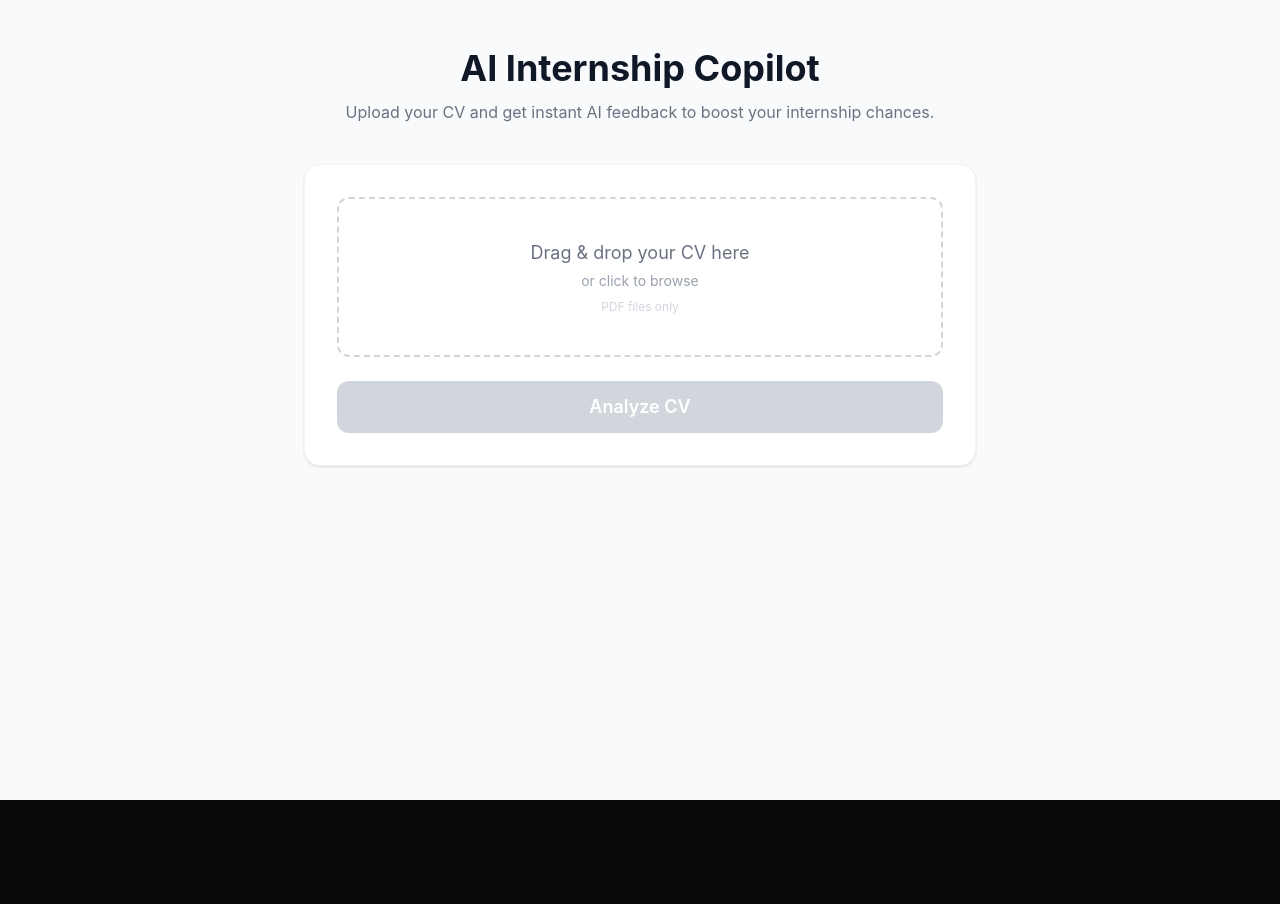
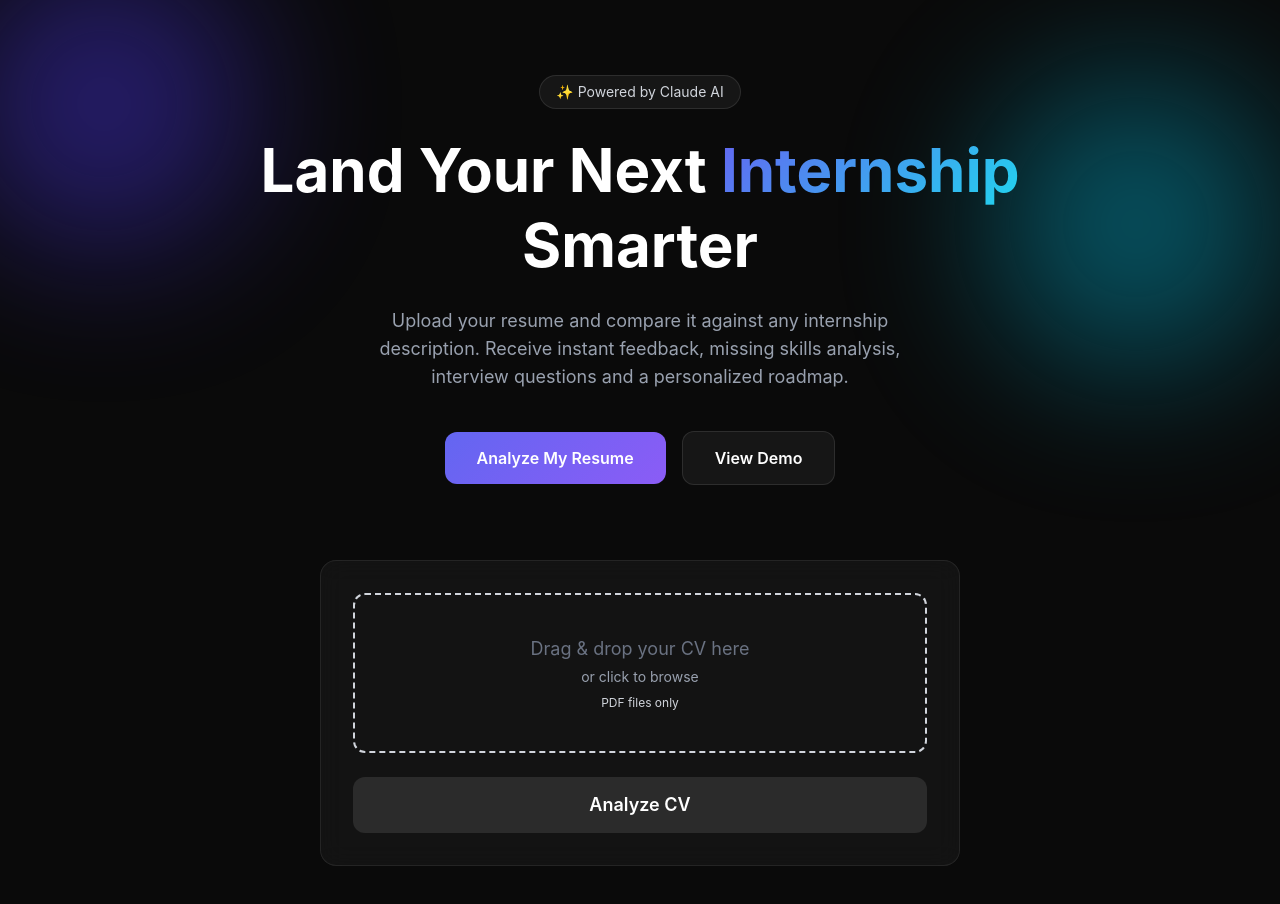
Before and after one commit to OusmaneSanokho/ai-internship-copilot, a Next.js app: page / in a window 1280 px wide. Shown: the top 904 px of the page. Before the commit the page ends 800 px from the top, so only its background shows below. Built offline with nearby package versions, Linux system fonts and the light colour scheme.

Commit message:
Step 2 redesign - Hero section and dark page layout

```diff
--- a/app/page.tsx
+++ b/app/page.tsx
@@ -1,14 +1,20 @@
 'use client'
 
-import { useState } from 'react'
+import { useRef, useState } from 'react'
 import UploadZone from '@/components/UploadZone'
 import ResultsPanel from '@/components/ResultsPanel'
+import Hero from '@/components/Hero'
 
 export default function Home() {
   const [file, setFile] = useState<File | null>(null)
   const [analysis, setAnalysis] = useState<string | null>(null)
   const [loading, setLoading] = useState(false)
   const [error, setError] = useState<string | null>(null)
+  const uploadRef = useRef<HTMLDivElement>(null)
+
+  function scrollToUpload() {
+    uploadRef.current?.scrollIntoView({ behavior: 'smooth' })
+  }
 
   async function handleAnalyze() {
     if (!file) return
@@ -43,28 +49,20 @@ export default function Home() {
   }
 
   return (
-    <main className="min-h-screen bg-gray-50 py-12 px-4">
-      <div className="mx-auto max-w-2xl">
+    <main className="min-h-screen bg-[var(--background)]">
+      <Hero onGetStarted={scrollToUpload} />
 
-        <div className="mb-10 text-center">
-          <h1 className="text-4xl font-bold text-gray-900">
-            AI Internship Copilot
-          </h1>
-          <p className="mt-3 text-gray-500">
-            Upload your CV and get instant AI feedback to boost your internship chances.
-          </p>
-        </div>
-
-        <div className="rounded-2xl bg-white p-8 shadow-sm border border-gray-100">
+      <div ref={uploadRef} className="mx-auto max-w-2xl px-4 pb-24">
+        <div className="glass-card rounded-2xl p-8 transition-all">
           <UploadZone onFileSelected={(f) => setFile(f)} />
 
           <button
             onClick={handleAnalyze}
             disabled={!file || loading}
-            className={`mt-6 w-full rounded-xl py-3 px-6 text-white font-semibold text-lg transition-colors ${
+            className={`mt-6 w-full rounded-xl py-3.5 px-6 text-white font-semibold text-lg transition-all ${
               !file || loading
-                ? 'bg-gray-300 cursor-not-allowed'
-                : 'bg-blue-600 hover:bg-blue-700 cursor-pointer'
+                ? 'bg-white/10 cursor-not-allowed text-gray-500'
+                : 'gradient-button cursor-pointer'
             }`}
           >
             {loading ? 'Analyzing your CV...' : 'Analyze CV'}
@@ -77,14 +75,13 @@ export default function Home() {
           )}
 
           {error && (
-            <div className="mt-4 rounded-xl bg-red-50 border border-red-200 p-4">
-              <p className="text-red-600 text-sm">{error}</p>
+            <div className="mt-4 rounded-xl bg-red-500/10 border border-red-500/20 p-4">
+              <p className="text-red-400 text-sm">{error}</p>
             </div>
           )}
         </div>
 
         {analysis && <ResultsPanel analysis={analysis} />}
-
       </div>
     </main>
   )
--- /dev/null
+++ b/components/Hero.tsx
@@ -0,0 +1,40 @@
+export default function Hero({ onGetStarted }: { onGetStarted: () => void }) {
+  return (
+    <section className="relative flex min-h-[70vh] flex-col items-center justify-center overflow-hidden px-4 text-center">
+      <div className="glow-blob animate-pulse-glow h-72 w-72 bg-indigo-600 -top-10 -left-10" />
+      <div className="glow-blob animate-pulse-glow h-72 w-72 bg-cyan-500 top-20 right-0" />
+
+      <div className="relative z-10">
+        <span className="mb-6 inline-block rounded-full border border-white/10 bg-white/5 px-4 py-1.5 text-sm text-gray-300">
+          ✨ Powered by Claude AI
+        </span>
+
+        <h1 className="mx-auto max-w-3xl text-5xl font-bold leading-tight text-white md:text-6xl">
+          Land Your Next{' '}
+          <span className="gradient-text">Internship</span> Smarter
+        </h1>
+
+        <p className="mx-auto mt-6 max-w-xl text-lg text-gray-400">
+          Upload your resume and compare it against any internship description.
+          Receive instant feedback, missing skills analysis, interview questions
+          and a personalized roadmap.
+        </p>
+
+        <div className="mt-10 flex flex-col items-center justify-center gap-4 sm:flex-row">
+          <button
+            onClick={onGetStarted}
+            className="gradient-button rounded-xl px-8 py-3.5 text-base font-semibold text-white"
+          >
+            Analyze My Resume
+          </button>
+          <button
+            onClick={onGetStarted}
+            className="rounded-xl border border-white/10 bg-white/5 px-8 py-3.5 text-base font-semibold text-white hover:bg-white/10"
+          >
+            View Demo
+          </button>
+        </div>
+      </div>
+    </section>
+  )
+}
```
